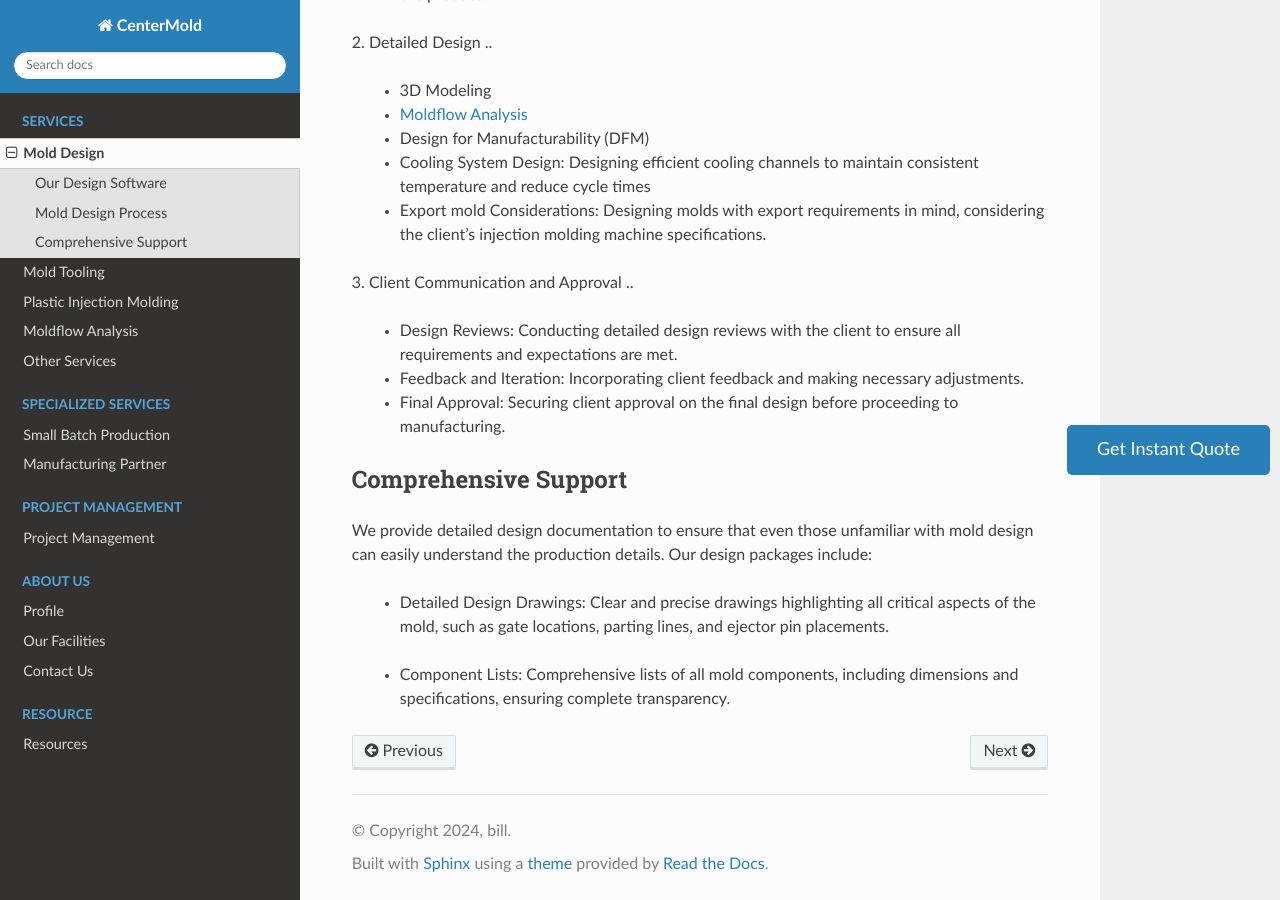
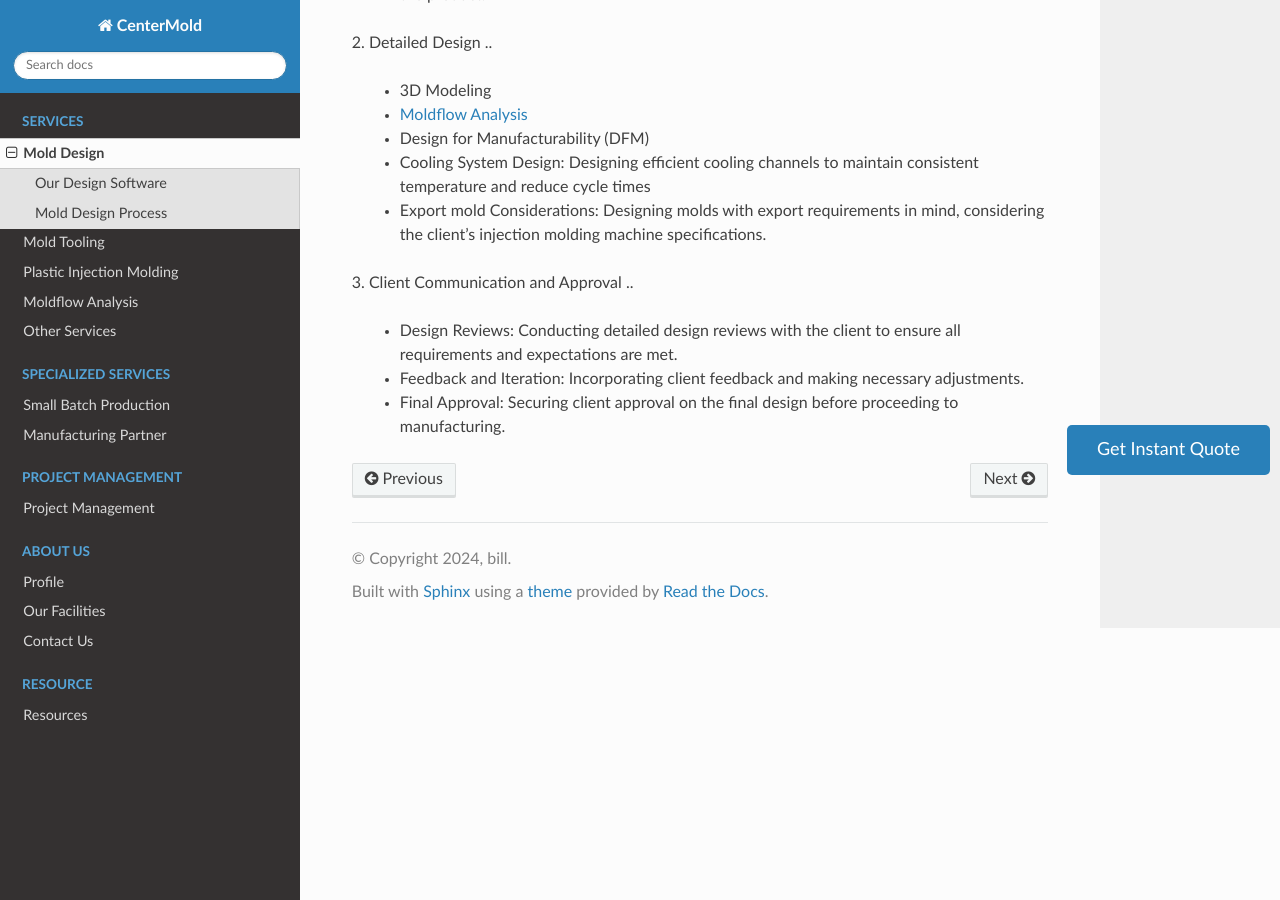
Before and after one commit to paultang/centermold, a Sphinx documentation site: the page built from source/Mold-Design.rst, in a window 1280 px wide and 900 px high, scrolled down 1137 px. Built offline with Sphinx 7.4.7 and the Read the Docs theme 2.0.0, drawn with Linux system fonts in a browser that asks for light colours; pages that are not in the unit, such as notebooks, are missing from menus.

Commit message:
Update Mold-Design.rst

```diff
--- a/source/Mold-Design.rst
+++ b/source/Mold-Design.rst
@@ -56,17 +56,6 @@ Our team of seasoned professionals brings decades of expertise in mold design an
   - Final Approval: Securing client approval on the final design before proceeding to manufacturing.
 
 
-Comprehensive Support
-----------------------------------------
-
-We provide detailed design documentation to ensure that even those unfamiliar with mold design can easily understand the production details. Our design packages include:
-
-  - Detailed Design Drawings: Clear and precise drawings highlighting all critical aspects of the mold, such as gate locations, parting lines, and ejector pin placements.
-..
-
-  - Component Lists: Comprehensive lists of all mold components, including dimensions and specifications, ensuring complete transparency.
-
-
 .. raw:: html
 
    <a href="_static/RFQ.pdf" style="
```
